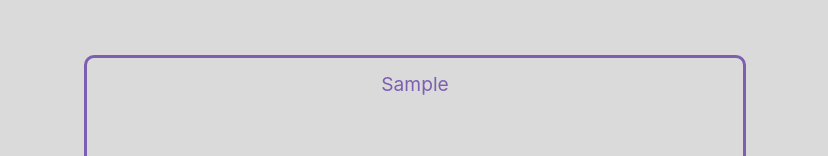
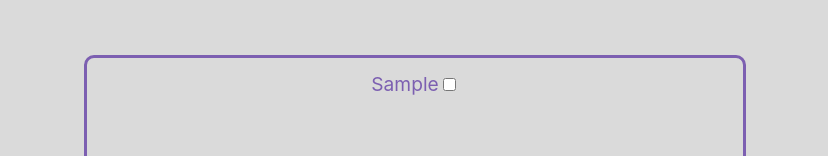
Before and after one commit to charlierdm/redux-TODO-app, a React (Create React App) app: page / in a window 1280 px wide. Both pictures are taken after typing "Sample" into the empty fields and a click on the button "Add Todo". Shown: the part 188-344 px from the top of the page, without its empty margins (225-1053 px from the left). Built offline with nearby package versions, Linux system fonts and the light colour scheme.

Commit message:
TOGGLE_TODO action created + checkbox connected to redux state

```diff
--- a/src/actions/index.js
+++ b/src/actions/index.js
@@ -1,7 +1,8 @@
 let nextId = 0
 
 export const actionTypes = {
-  ADD_TODO: 'ADD_TODO'
+  ADD_TODO: 'ADD_TODO',
+  TOGGLE_TODO: 'TOGGLE_TODO',
 }
 
 export const addTodo = text => ({
@@ -9,3 +10,8 @@ export const addTodo = text => ({
   id: nextId++,
   text,
 })
+
+export const toggleTodo = id => ({
+  type: actionTypes.TOGGLE_TODO,
+  id
+})
--- a/src/components/App.css
+++ b/src/components/App.css
@@ -19,7 +19,7 @@ h3 {
   margin: 0 0 -20px 0;
 }
 
-.Input {
+.InputForm {
   height: 50px;
   width: 50%;
   min-height: 5rem;
@@ -32,7 +32,7 @@ h3 {
   margin: auto;
 }
 
-input, button {
+.InputTodo, .SubmitTodo {
   background: none;
   border-radius: 10px;
   padding: 0.3rem;
@@ -42,14 +42,14 @@ input, button {
   color: #7c5fb1;
 }
 
-input {
+.InputTodo {
   font-size: 1.5rem;
   min-width: 30rem;
   flex: 1;
   border: none;
 }
 
-button {
+.SubmitTodo {
   font-size: 1rem;
   font-weight: 600;
   margin-right: 2rem;
--- a/src/components/Todo.js
+++ b/src/components/Todo.js
@@ -1,6 +1,20 @@
 import React from "react"
+import {connect, useDispatch} from 'react-redux'
+import {toggleTodo} from '../actions'
 
-const Todo = ({text}) =>
-  <li className='Todo'>{text}</li>
+const Todo = ({text, id, completed}) => {
+  const dispatch = useDispatch()
 
-export default Todo
+  return (
+    <li className='Todo'>
+      {text}
+      <input
+        type='checkbox'
+        defaultChecked={completed}
+        onClick={() => dispatch(toggleTodo(id))}
+      />
+    </li>
+  )
+}
+
+export default connect()(Todo)
--- a/src/components/TodoInput.js
+++ b/src/components/TodoInput.js
@@ -8,18 +8,19 @@ const TodoInput = () => {
   const dispatch = useDispatch()
 
   return (
-    <form className="Input" onSubmit={e => {
+    <form className='InputForm' onSubmit={e => {
       e.preventDefault()
       dispatch(addTodo(todo))
       setTodo('')
     }}>
       <input
+        className='InputTodo'
         type='text'
         onChange={e => setTodo(e.target.value)}
         value={todo}
         placeholder='enter a new todo...'
       />
-      <button type='submit'>
+      <button className='SubmitTodo' type='submit'>
         Add Todo
       </button>
     </form>
--- a/src/components/TodoList.js
+++ b/src/components/TodoList.js
@@ -2,14 +2,15 @@ import React from "react"
 
 import Todo from './Todo'
 
-const TodoList = ({todos}) => {
-  return (
-    <ul className='TodoList'>
-      {todos.map(todo => (
-        <Todo key={todo.id} text={todo.text} />
-      ))}
-    </ul>
-  )
-}
+const TodoList = ({todos}) =>
+
+  <ul className='TodoList'>
+    {todos.map(todo => (
+      <Todo
+        key={todo.id}
+        {...todo}
+      />
+    ))}
+  </ul>
 
 export default TodoList
--- a/src/reducers/todoReducer.js
+++ b/src/reducers/todoReducer.js
@@ -9,6 +9,12 @@ const todos = (state = [], action) => {
           completed: false,
         }
       ]
+      case 'TOGGLE_TODO':
+        return state.map(todo =>
+          (todo.id === action.id)
+          ? {...todo, completed: !todo.completed}
+          : todo
+        )
       default:
         return state
   }
```
